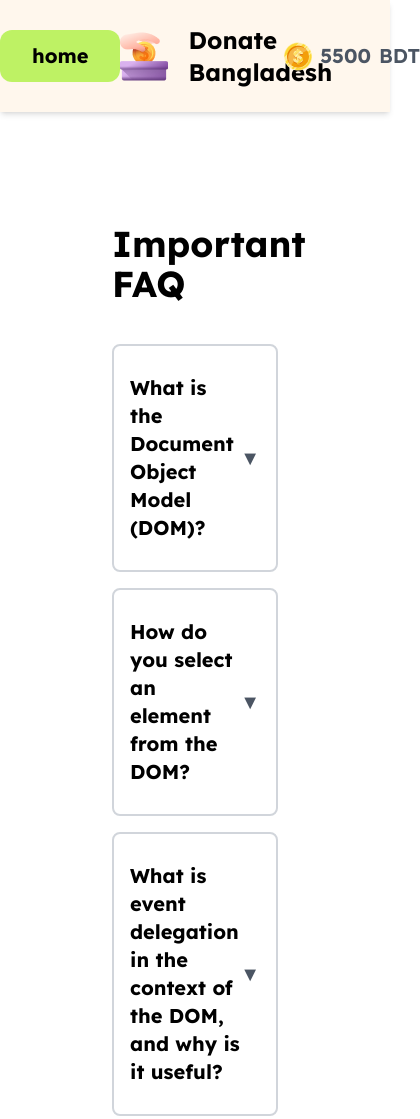
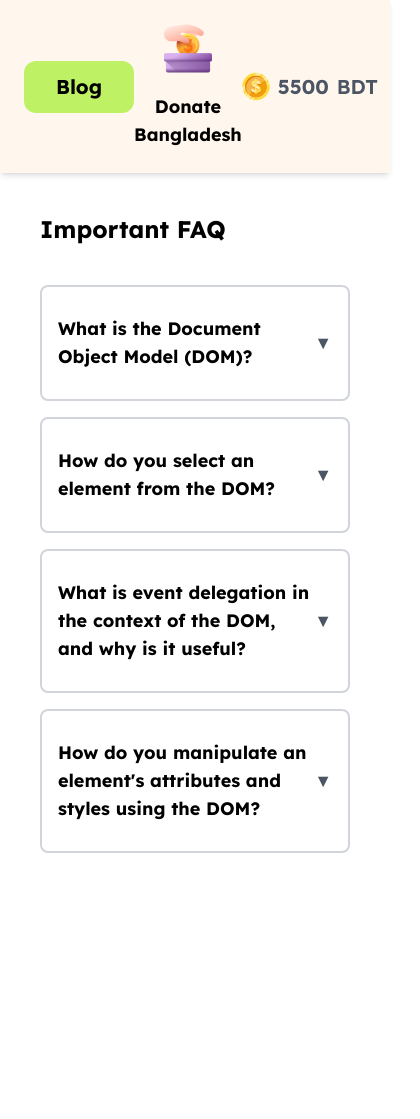
Before and after one commit to jahid-hasan-sajeeb/a5, a plain HTML site: page blog.html in a window 390 px wide. Shown: the top 1119 px of the page, 420 px wide, since content can reach past the window. After the commit the page ends 893 px from the top, so only its background shows below. Drawn offline with nearby package versions, Linux system fonts and the light colour scheme.

Commit message:
responsive design added

```diff
--- a/blog.html
+++ b/blog.html
@@ -27,16 +27,19 @@
 </head>
 
 <body>
-    <header>
+    <!-- Navbar Section -->
+    <header class=" sticky top-0">
+
         <section class="flex justify-around items-center bg-orange-50 shadow-md">
-            <div class="my-6 bg-lime-300 rounded-xl ">
-                <a class="text-xl font-bold font-lexend px-8 py-3 block" href="https://jahid-hasan-sajeeb.github.io/index.html">home</a>
+            <div class="my-6 bg-lime-300 rounded-xl ml-6">
+                <a class="text-xl font-bold font-lexend px-8 py-3 block"
+                    href="https://jahid-hasan-sajeeb.github.io/assignment-5/blog.html">Blog</a>
             </div>
-            <div class="flex items-center gap-5 my-6">
+            <div class="flex flex-col md:flex-row items-center gap-5 my-6">
                 <img src="assets/logo.png" alt="">
-                <h2 class="text-2xl font-bold font-lexend">Donate Bangladesh</h2>
+                <h2 class="text-lg md:text-2xl font-bold font-lexend text-center">Donate Bangladesh</h2>
             </div>
-            <div class="flex items-center gap-2 my-6">
+            <div class="flex items-center gap-2 my-6 mr-12">
                 <img src="assets/coin.png" alt="">
                 <h2 id="balance" class="text-xl font-bold font-lexend text-gray-600">5500</h2>
                 <p class="text-xl font-semibold font-lexend text-gray-600">BDT</p>
@@ -44,11 +47,11 @@
         </section>
     </header>
 
-    <main class="m-28 max-w-5xl">
-        <h2 class="text-4xl font-bold font-lexend mb-10">Important FAQ</h2>
+    <main class="m-10 md:m-28 max-w-5xl">
+        <h2 class="text-2xl md:text-4xl font-bold font-lexend mb-10">Important FAQ</h2>
 
         <div class="border-2 border-gray-300 p-4 mb-4 rounded-lg">
-            <button class="flex justify-between items-center w-full text-left  font-bold text-xl font-lexend py-3"
+            <button class="flex justify-between items-center w-full text-left  font-bold text-lg md:text-xl font-lexend py-3"
                 onclick="showAnswer(0)">
                 What is the Document Object Model (DOM)?
                 <span class="text-gray-600">&#9660;</span>
@@ -61,7 +64,7 @@
         </div>
 
         <div class="border-2 border-gray-300 p-4 mb-4 rounded-lg">
-            <button class="flex justify-between items-center w-full text-left  font-bold text-xl font-lexend py-3"
+            <button class="flex justify-between items-center w-full text-left  font-bold text-lg md:text-xl font-lexend py-3"
                 onclick="showAnswer(1)">
                 How do you select an element from the DOM?
                 <span class="text-gray-600">&#9660;</span>
@@ -73,7 +76,7 @@
         </div>
 
         <div class="border-2 border-gray-300 p-4 mb-4 rounded-lg">
-            <button class="flex justify-between items-center w-full text-left  font-bold text-xl font-lexend py-3"
+            <button class="flex justify-between items-center w-full text-left  font-bold text-lg md:text-xl font-lexend py-3"
                 onclick="showAnswer(2)">
                 What is event delegation in the context of the DOM, and why is it useful?
                 <span class="text-gray-600">&#9660;</span>
@@ -86,7 +89,7 @@
         </div>
 
         <div class="border-2 border-gray-300 p-4 mb-4 rounded-lg">
-            <button class="flex justify-between items-center w-full text-left  font-bold text-xl font-lexend py-3"
+            <button class="flex justify-between items-center w-full text-left  font-bold text-lg md:text-xl font-lexend py-3"
                 onclick="showAnswer(3)">
                 How do you manipulate an element's attributes and styles using the DOM?
                 <span class="text-gray-600">&#9660;</span>
--- a/scripts/script.js
+++ b/scripts/script.js
@@ -48,7 +48,7 @@ function showHistory(purpose, amount) {
   const historySection = document.getElementById('donationHistoryList');
 
   const newHistoryItem = document.createElement('li');
-  newHistoryItem.classList.add('bg-white', 'p-4', 'mb-2', 'rounded-lg', 'shadow-md');
+  newHistoryItem.classList.add('bg-white', 'p-4', 'mb-2', 'rounded-lg', 'shadow-md','text-lg');
 
   const currentDate = new Date();
   const dateString = currentDate.toLocaleString('en-GB', { timeZone: 'Asia/Dhaka', hour12: false });
```
Also changed, not shown: index.html (+42 -25 lines).
